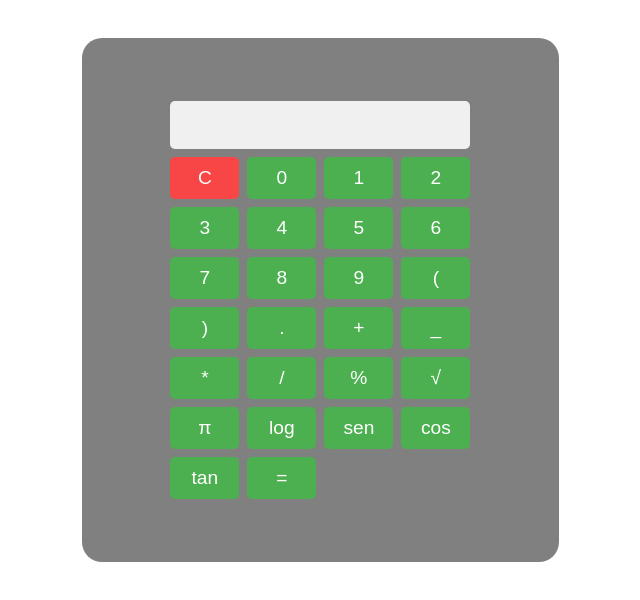
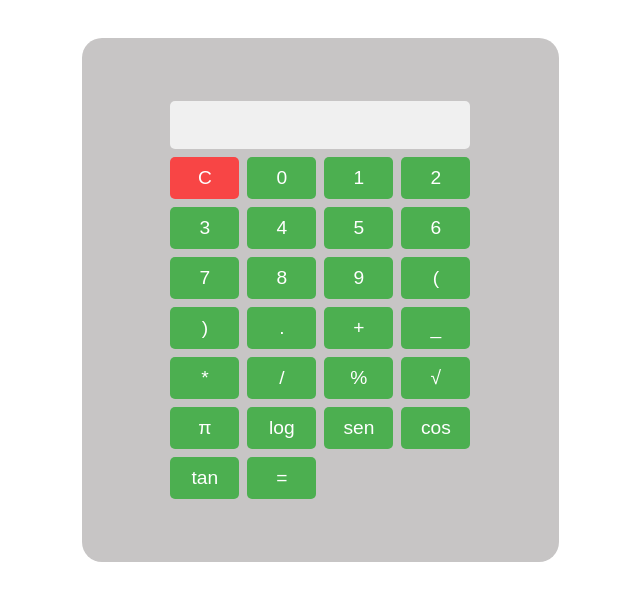
Before and after one commit to so-tha/calculadora_js, a plain HTML site: page index.html in a window 1280 px wide. Shown: the whole page, without its empty margins (305-945 px from the left). Drawn offline with nearby package versions, Linux system fonts and the light colour scheme.

Commit message:
mudando na cor de fundo

```diff
--- a/style.css
+++ b/style.css
@@ -29,7 +29,7 @@ button {
 
 .allbody{
     border-style: hidden;
-    background-color: grey;
+    background-color: rgb(199, 197, 197);
     width: 350px;
     padding: 5%;
     border-radius: 20px;
```
